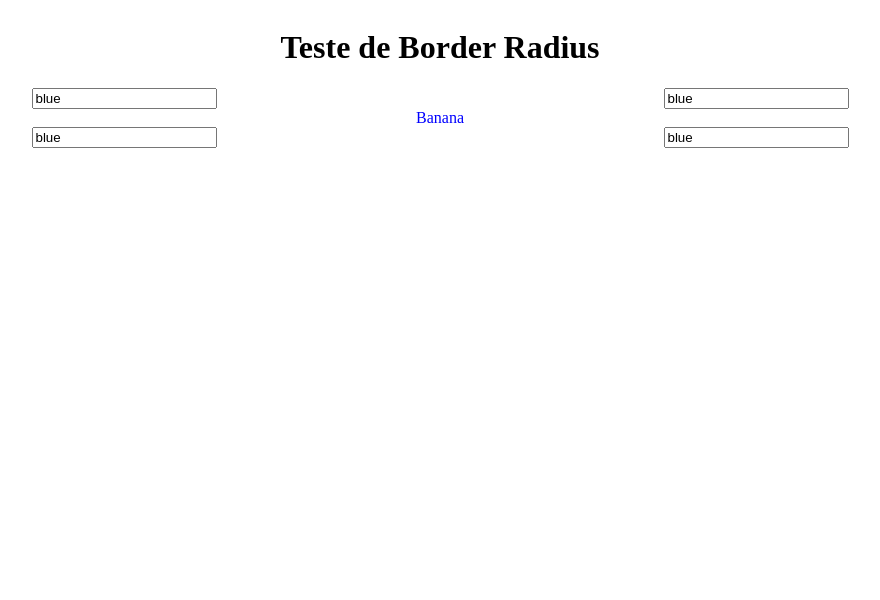
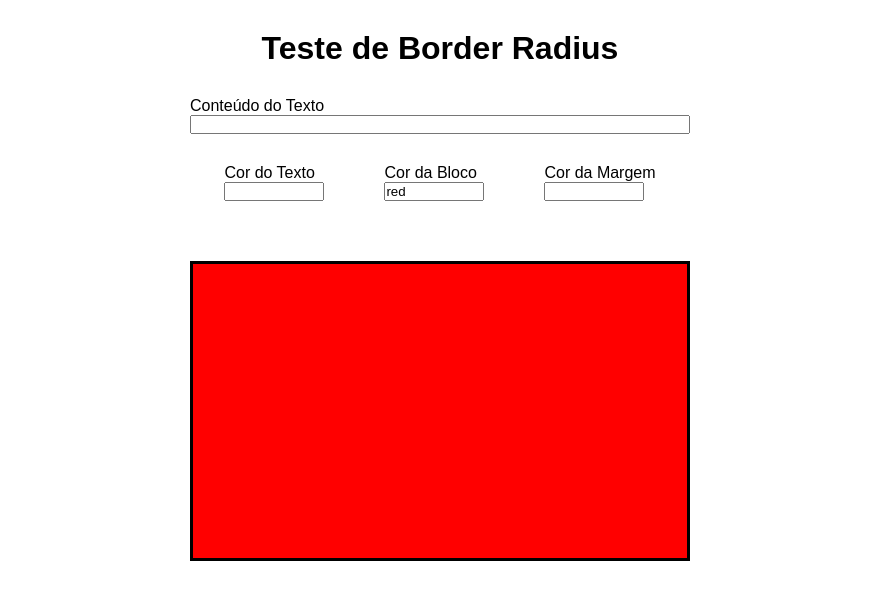
Before and after one commit to Geocipriano/DynamicCSSChange, a Vue app: page / in a window 1280 px wide. Shown: the top 600 px of the page, without its empty margins (200-1080 px from the left). Built offline with nearby package versions, Linux system fonts and the light colour scheme.

Commit message:
Alteração dinamica de Cor
Alterar cor Dinamicamente usando two way databind.

```diff
--- a/public/index.html
+++ b/public/index.html
@@ -11,7 +11,7 @@
     <noscript>
       <strong>We're sorry but <%= htmlWebpackPlugin.options.title %> doesn't work properly without JavaScript enabled. Please enable it to continue.</strong>
     </noscript>
-    <div id="app"></div>
+    <div id="app" style="height: 100%;"</div>
     <!-- built files will be auto injected -->
   </body>
 </html>
--- a/src/App.vue
+++ b/src/App.vue
@@ -1,18 +1,33 @@
 <template>
-  <div id="app">
+  <div id="app" :style="{backgroundColor: pageColor}">
     <div class="titulo">
       <h1>Teste de Border Radius</h1>
     </div>
-    <div class="inputTop">
-      <input type="text" v-model="color">
-      <input type="text" v-model="color">
+    <div class="inputText">
+        <div>
+          <p>Conteúdo do Texto </p>
+          <input type="text" v-model="text">
+        </div>
     </div>
+    <div class="inputColor">
+      <div>
+        <p>Cor do Texto </p>
+        <input type="text" v-model="textColor">
+      </div>
+      <div>
+        <p>Cor da Bloco </p>
+        <input type="text" v-model="backgroundColor">
+      </div>
+      <div>
+        <p>Cor da Margem </p>
+        <input type="text" v-model="borderColor">
+      </div>
+    </div>
+
     <div class="bolder">
-      <div :style="{color: color}">Banana</div>
-    </div>
-    <div class="inputBottom">
-      <input type="text" v-model="color">
-      <input type="text" v-model="color">
+      <div class="box" :style="{backgroundColor : backgroundColor, borderColor : borderColor}">
+        <div :style="{color: textColor}">{{text}}</div>
+      </div>
     </div>
   </div>
 </template>
@@ -22,28 +37,62 @@ export default {
   name: "App",
   data() {
     return {
-      color : 'blue'
+      pageColor:'',
+      borderColor:'',
+      text : '',
+      textColor: '',
+      color : 'blue',
+      backgroundColor: 'red',
     };
   }
 };
 </script>
 
 <style >
+* {
+  margin: 0;
+  padding: 0;
+  box-sizing: border-box;
+  font-family: sans-serif;
+}
 .titulo {
   display: flex;
   justify-content: center;
+  padding: 30px;
 }
-.inputTop {
+.inputText {
   display: flex;
-  justify-content: space-around;
+  justify-content: center;
+  align-items: center;
+}
+.inputText div input{
+  width: 500px;
+}
+.inputColor {
+  display: flex;
+  justify-content: center;
+  padding: 15px;
+}
+.inputColor div {
+  padding: 15px;
+  margin: 0 15px;
+}
+.inputColor input {
+  width: 100px;
 }
 .bolder {
   display: flex;
   justify-content: center;
 }
-.inputBottom {
+.box {
+  width: 500px;
+  height: 300px;
+  border: 3px solid black;
+  margin: 30px;
   display: flex;
-  justify-content: space-around;
+  align-items: center;
+  justify-content: center;
 }
 
+
 </style>
```
